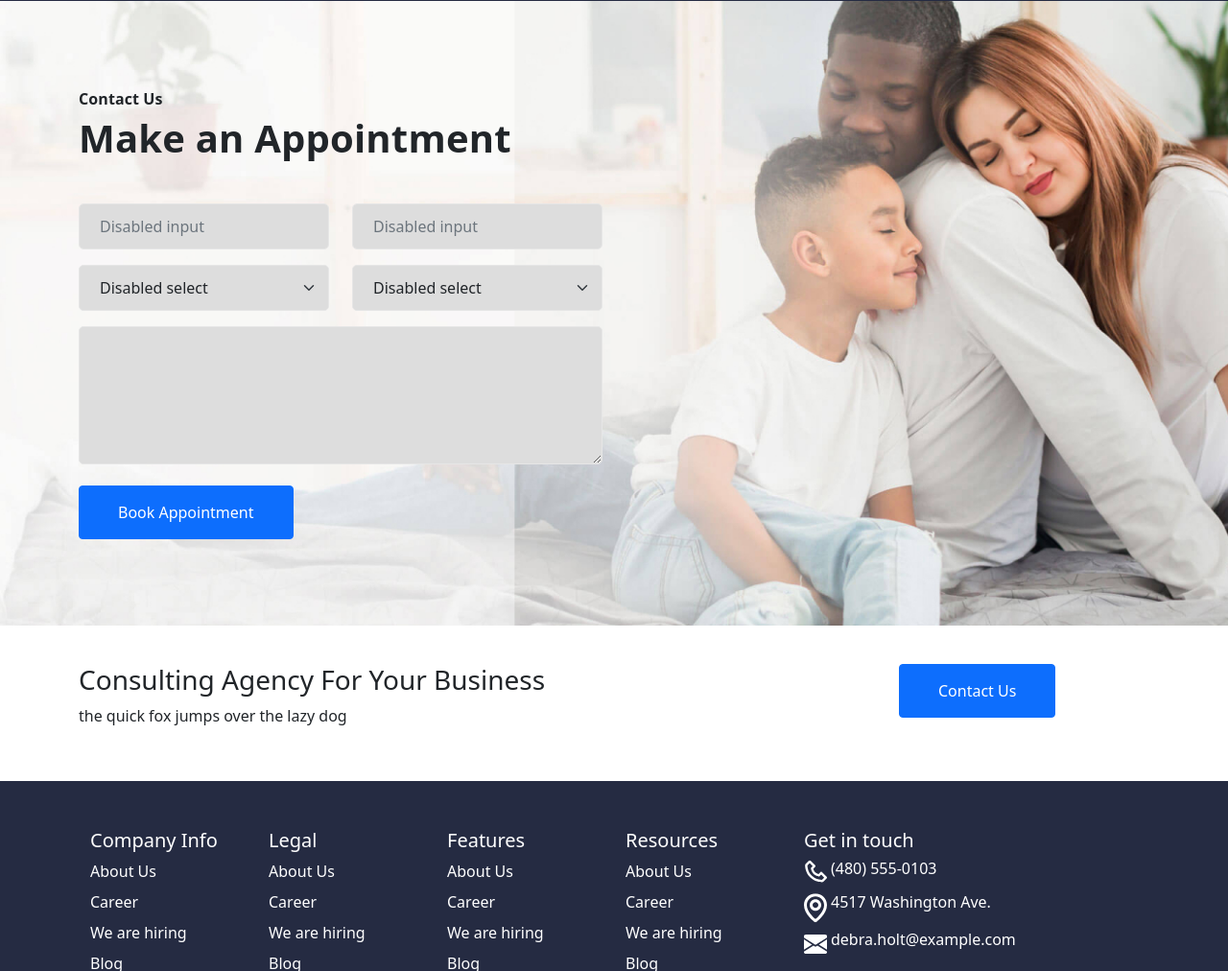
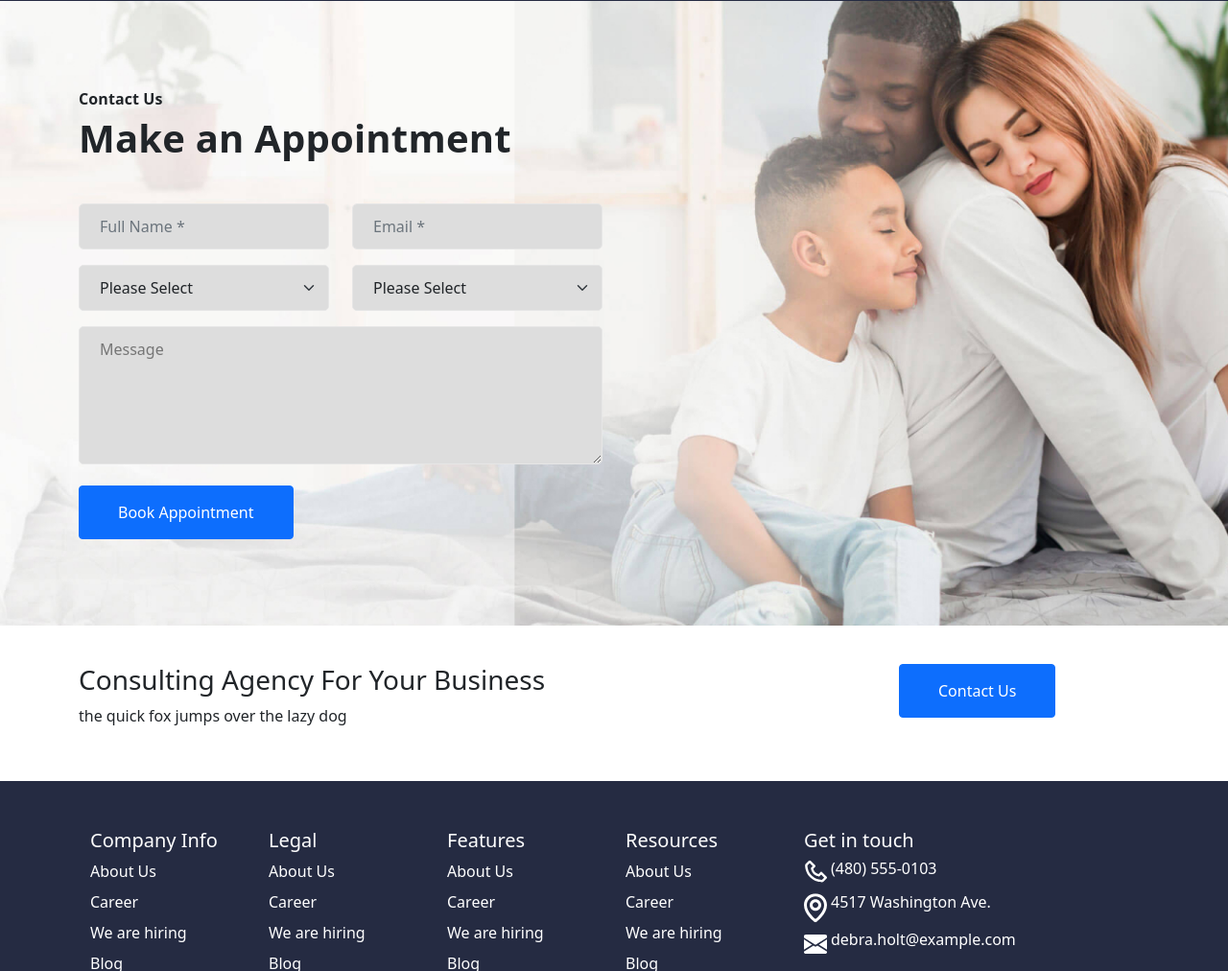
Before and after one commit to sumitgangwar-cedcommerce/bootstrap-template-creation, a plain HTML site: page index.html in a window 1280 px wide. Shown: the part 3933-4945 px from the top of the page at 96% size. Drawn offline with Linux system fonts and the light colour scheme.

Commit message:
Update index.html

```diff
--- a/index.html
+++ b/index.html
@@ -497,23 +497,23 @@
             <div class="col-md-6 col-12">
               <form class="row">
                 <div class="mb-3 col-12 col-md-6">
-                  <input type="text" id="disabledTextInput" class="form-control" placeholder="Disabled input">
+                  <input type="text" id="disabledTextInput" class="form-control" placeholder="Full Name *">
                 </div>
                 <div class="mb-3 col-12 col-md-6">
-                  <input type="text" id="disabledTextInput" class="form-control" placeholder="Disabled input">
+                  <input type="text" id="disabledTextInput" class="form-control" placeholder="Email *">
                 </div>
                 <div class="mb-3 col-12 col-md-6">
                   <select id="disabledSelect" class="form-select">
-                    <option>Disabled select</option>
+                    <option>Please Select</option>
                   </select>
                 </div>
                 <div class="mb-3 col-12 col-md-6">
                   <select id="disabledSelect" class="form-select">
-                    <option>Disabled select</option>
+                    <option>Please Select</option>
                   </select>
                 </div>
                 <div class="col-12 mb-3">
-                  <textarea class="w-100" name="" id="" cols="5" rows="5"></textarea>
+                  <textarea class="w-100" name="" id="" cols="5" rows="5" placeholder="Message"></textarea>
                 </div>
                 <div class="co-12">
                   <button type="submit" class="btn btn-primary ">Book Appointment</button>
```
